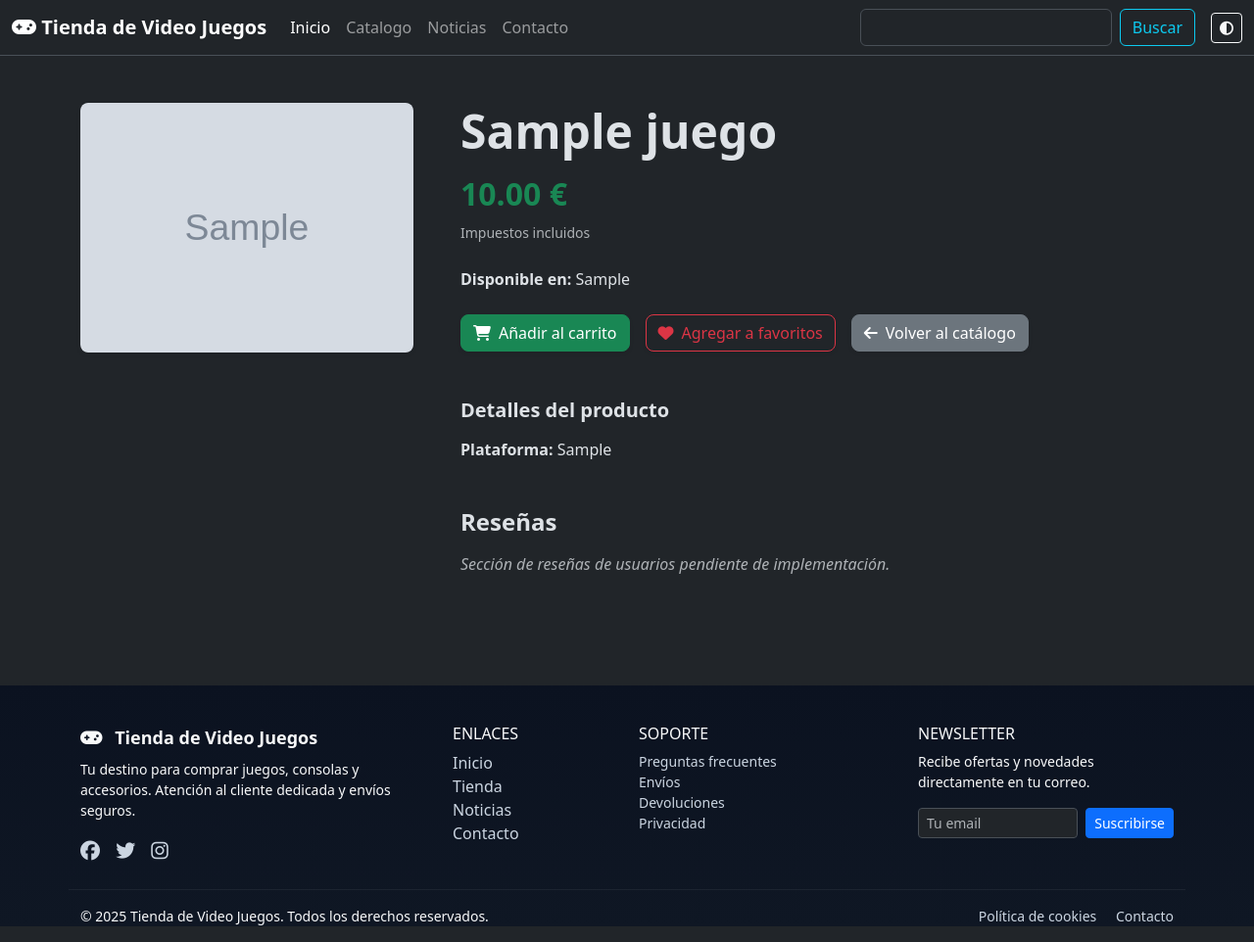
After one commit to Darkpolar23/Learn-django-Tiendadejuegos, a Django app: page /catalogo/1/ in a window 1280 px wide. The commit adds this page. Shown: the whole page at 98% size. Run offline with Django 5.2, Linux system fonts and the light colour scheme; tables that the repository leaves empty hold one stand-in row (values such as "Sample post"); grey boxes marked "Sample" are stand-in pictures; some libraries are stand-ins or nearby versions.

Commit message:
Add game detail view and update game listing with improved layout and pagination

```diff
--- a/tienda_juego/buscador/templates/buscador/resultados_busqueda.html
+++ b/tienda_juego/buscador/templates/buscador/resultados_busqueda.html
@@ -36,7 +36,7 @@ búsqueda {% endblock %} {% block content %}
         <a
           class="page-link"
           href="?q={{ query }}&page={{ lista_juegos.previous_page_number }}"
-          >Anterior</a
+          >Anterior</a>
         >
       </li>
       {% else %}
@@ -62,7 +62,7 @@ búsqueda {% endblock %} {% block content %}
         <a
           class="page-link"
           href="?q={{ query }}&page={{ lista_juegos.next_page_number }}"
-          >Siguiente</a
+          >Siguiente</a>
         >
       </li>
       {% else %}
--- /dev/null
+++ b/tienda_juego/catalogo/templates/catalogo/detalle_juego.html
@@ -0,0 +1,69 @@
+{% extends 'base.html' %}
+{% load static %}
+
+{% block title %}{{ juego.nombre }}{% endblock %}
+
+{% block content %}
+<div class="container py-5">
+    <div class="row g-5 align-items-start">
+
+        <!-- Columna izquierda: Imagen del juego -->
+        <div class="col-12 col-md-4">
+            <div class="card shadow-sm border-0 overflow-hidden">
+                <img src="{% static 'img/cover/' %}{{ juego.imagen }}" class="detalle-img rounded-3 img-fluid"
+                    alt="Imagen del juego {{ juego.nombre }}">
+            </div>
+        </div>
+
+        <!-- Columna derecha: Información del juego -->
+        <div class="col-12 col-md-8 text-start">
+
+            <!-- Nombre del juego -->
+            <h1 class="display-5 fw-bold mb-3 text-body">{{ juego.nombre }}</h1>
+
+            <!-- Precio destacado -->
+            <div class="mb-4">
+                <h2 class="text-success fw-bold">{{ juego.precio }} €</h2>
+                <small class="text-body-secondary">Impuestos incluidos</small>
+            </div>
+
+            <!-- Plataforma -->
+            <p class="text-body mb-4"><strong>Disponible en:</strong> {{ juego.plataforma }}</p>
+
+            <!-- Botones de acción principales -->
+            <div class="d-flex flex-column flex-sm-row gap-3 mb-5">
+                <a href="#"
+                    class="btn btn-success btn-md rounded-3 shadow-sm d-flex align-items-center justify-content-center">
+                    <i class="fas fa-shopping-cart me-2"></i>Añadir al carrito
+                </a>
+                <button
+                    class="btn btn-outline-danger btn-md rounded-3 shadow-sm d-flex align-items-center justify-content-center">
+                    <i class="fas fa-heart me-2"></i>Agregar a favoritos
+                </button>
+                <a href="{% url 'listado_juegos' %}"
+                    class="btn btn-secondary btn-md rounded-3 shadow-sm d-flex align-items-center justify-content-center mt-3 mt-sm-0">
+                    <i class="fas fa-arrow-left me-2"></i>Volver al catálogo
+                </a>
+            </div>
+
+            <!-- Detalles del producto -->
+            <div class="mb-5">
+                <h5 class="fw-semibold mb-3 text-body">Detalles del producto</h5>
+                <p class="mb-1 text-body"><strong>Plataforma:</strong> {{ juego.plataforma }}</p>
+                {% if juego.descripcion %}
+                <p class="text-body text-body-secondary">{{ juego.descripcion }}</p>
+                {% endif %}
+            </div>
+
+            <!-- Reseñas -->
+            <div>
+                <h4 class="fw-semibold mb-3 text-body">Reseñas</h4>
+                <p class="text-body text-body-secondary fst-italic">Sección de reseñas de usuarios pendiente de
+                    implementación.</p>
+            </div>
+
+        </div>
+    </div>
+</div>
+
+{% endblock %}
--- a/tienda_juego/catalogo/urls.py
+++ b/tienda_juego/catalogo/urls.py
@@ -1,8 +1,11 @@
 from django.urls import path
 from . import views
+
+#app_name = 'catalogo'
 
 # Aqui estaran la urls de catalago(secundaria)
 
 urlpatterns = [
     path("", views.listado_juegos, name="listado_juegos"),
+    path("<int:pk>/", views.detalle_juego, name="detalle_juego"),
 ]
--- a/tienda_juego/catalogo/views.py
+++ b/tienda_juego/catalogo/views.py
@@ -1,4 +1,4 @@
-from django.shortcuts import render
+from django.shortcuts import render, get_object_or_404
 from django.core.paginator import Paginator
 from catalogo.models import Juego
 
@@ -16,3 +16,10 @@ def listado_juegos(request):
 
     return render(request, "catalogo/listado_juegos.html",
                    contexto_catalogo_juegos)
+
+def detalle_juego(request, pk):
+    juego = get_object_or_404(Juego, pk=pk) #obtiene el juego con el id pk o devuelve un error 404 si no existe
+
+    contexto = {'juego': juego}
+
+    return render(request, "catalogo/detalle_juego.html", contexto)
```
Also changed, not shown: tienda_juego/catalogo/templates/catalogo/listado_juegos.html (+12 -8 lines).
